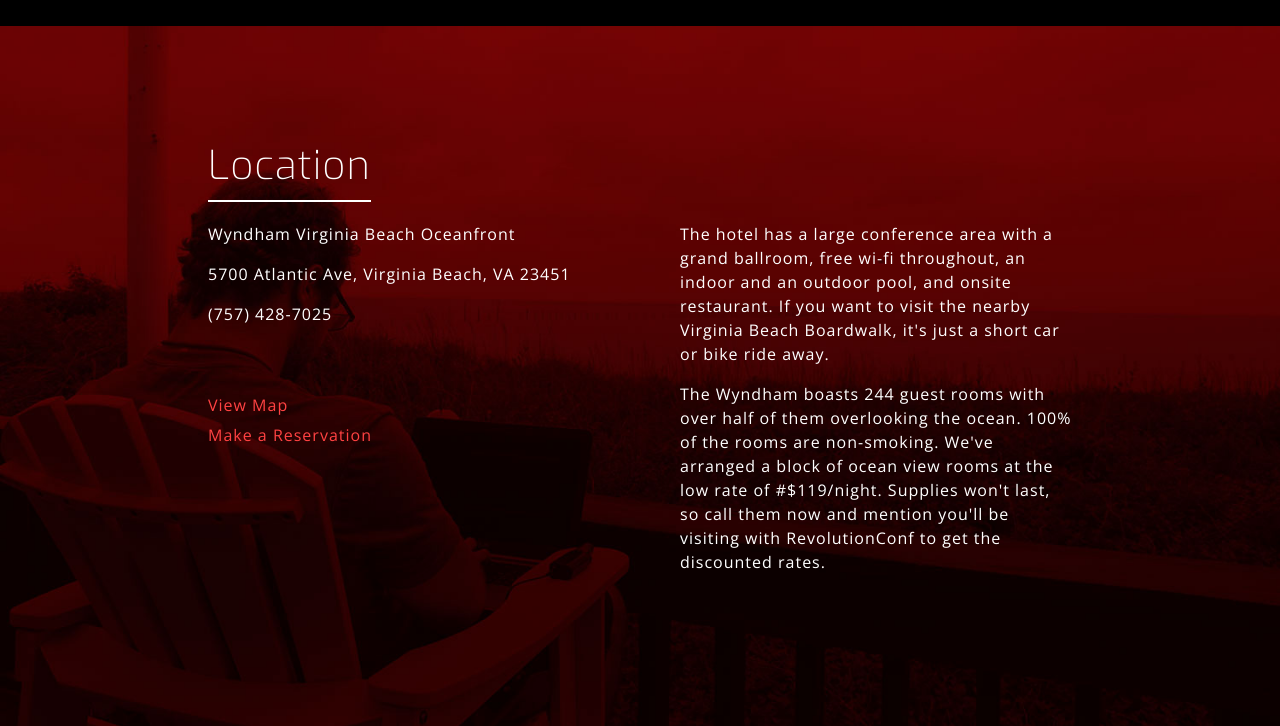
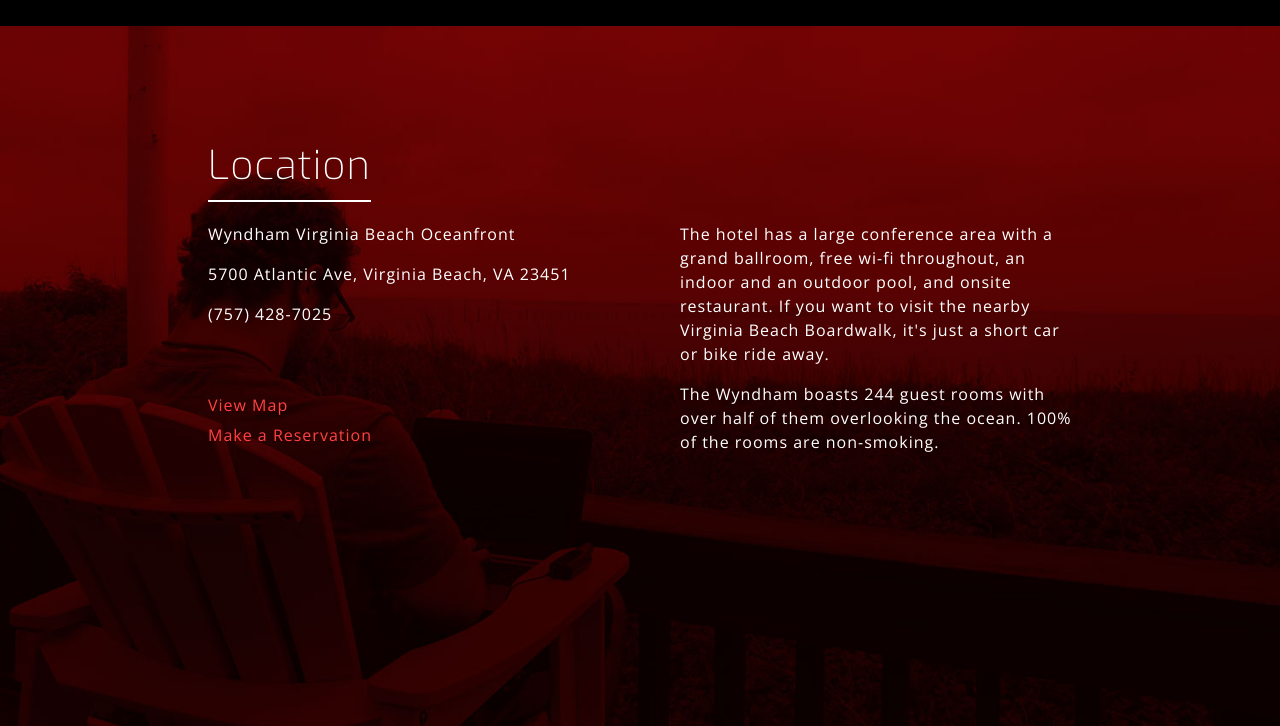
Before and after one commit to RevolutionVA/revolutionconf2018cs.github.io, a plain HTML site: page index.html in a window 1280 px wide. Shown: the part 1557-2283 px from the top of the page. Drawn offline with nearby package versions, Linux system fonts and the light colour scheme.

Commit message:
remove discount block notice... for now

```diff
--- a/index.html
+++ b/index.html
@@ -217,9 +217,7 @@
             and onsite restaurant. If you want to visit the nearby Virginia Beach Boardwalk, it's just a short car or bike
             ride away.</p>
 
-          <p>The Wyndham boasts 244 guest rooms with over half of them overlooking the ocean. 100% of the rooms are non-smoking.
-            We've arranged a block of ocean view rooms at the low rate of #$119/night. Supplies won't last, so call them
-            now and mention you'll be visiting with RevolutionConf to get the discounted rates.</p>
+          <p>The Wyndham boasts 244 guest rooms with over half of them overlooking the ocean. 100% of the rooms are non-smoking.</p>
 
         </div>
         <!-- End location-description -->
```
